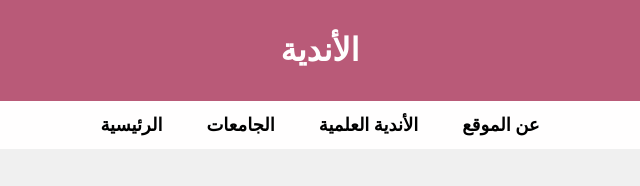
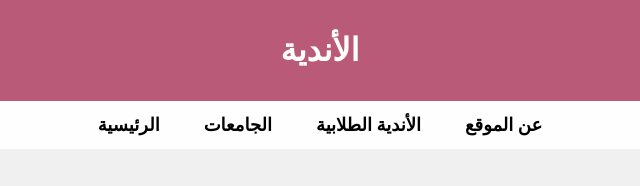
Before and after one commit to hamada13332/sara, a plain HTML site: page clubs.html in a window 1280 px wide. Shown: the top 186 px of the page, 320-960 px from the left. Drawn offline with Linux system fonts and the light colour scheme; a web font is replaced by a local one.

Commit message:
الأندية الطلابية

```diff
--- a/clubs.html
+++ b/clubs.html
@@ -15,7 +15,7 @@
 		<ul>
             <li><a href="index.html">الرئيسية</a></li>
 			<li><a href="unversities.html">الجامعات</a></li>
-			<li><a href="clubs.html">الأندية العلمية</a></li>
+			<li><a href="clubs.html">الأندية الطلابية</a></li>
             <li><a href="social.html">عن الموقع</a></li>
 		</ul>
 	</nav>
```
Also changed, not shown: cyber_club.html (+1 -1 lines), google_club.html (+1 -1 lines), huawei_club.html (+1 -1 lines), index.html (+1 -1 lines), programming_club.html (+1 -1 lines), unversities.html (+1 -1 lines).
